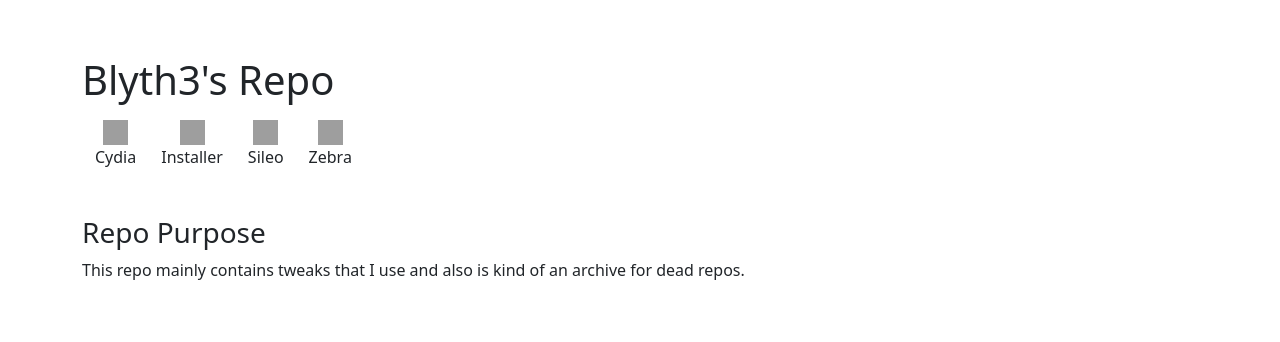
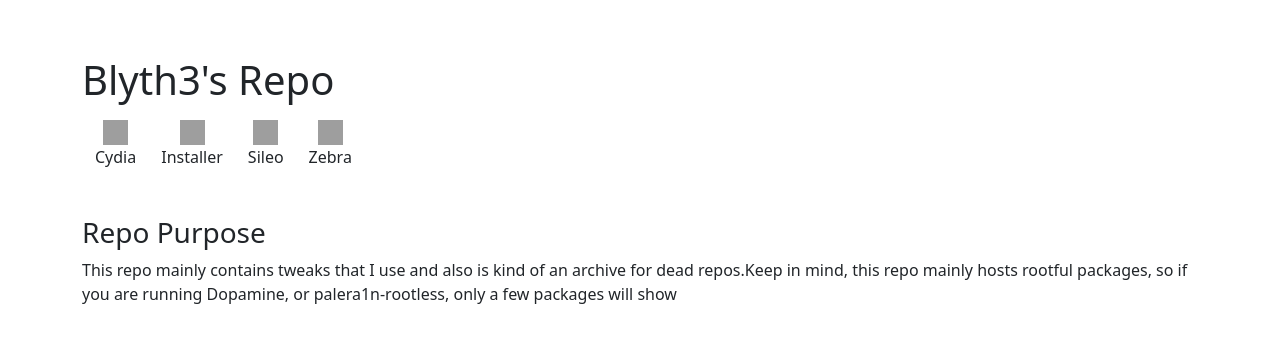
Before and after one commit to NotAnEvilScientist/NotAnEvilScientist.github.io, a plain HTML site: page index.html in a window 1280 px wide. Drawn offline with nearby package versions, Linux system fonts and the light colour scheme; grey boxes are pictures that could not be loaded.

Commit message:
updates
added more info about the repo

```diff
--- a/index.html
+++ b/index.html
@@ -39,7 +39,8 @@
         </div>
         <br>
         <h3>Repo Purpose</h3>
-        <p>This repo mainly contains tweaks that I use and also is kind of an archive for dead repos.</p>
+        <p>This repo mainly contains tweaks that I use and also is kind of an archive for dead repos.Keep in mind, this repo mainly hosts rootful
+           packages, so if you are running Dopamine, or palera1n-rootless, only a few packages will show</p>
     </div>
 </body>
 
```
